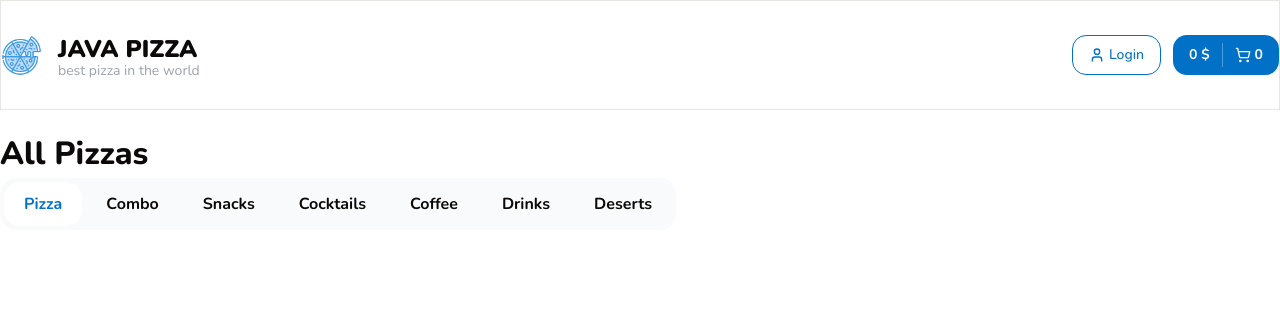
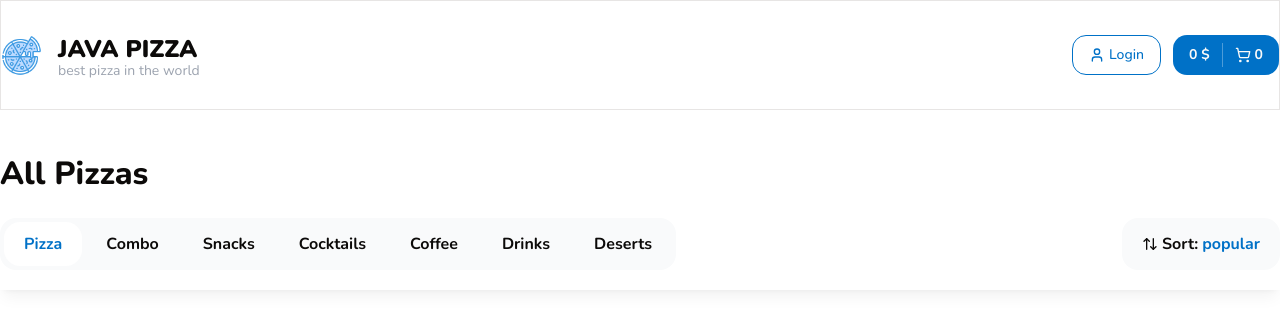
Before and after one commit to Gr1Lzy/online-pizza-web, a Next.js app: page / in a window 1280 px wide. Shown: the top 330 px of the page. Built offline with nearby package versions, Linux system fonts and the light colour scheme.

Commit message:
add top-bar

```diff
--- a/app/page.tsx
+++ b/app/page.tsx
@@ -1,13 +1,12 @@
-import {Categories, Container, Title} from "@/components/shared";
+import {Container, Title, TopBar} from "@/components/shared";
 
 export default function Home() {
   return <>
 
-    <Container className="mt-5">
+    <Container className="mt-10">
       <Title text="All Pizzas" size="lg" className="font-extrabold"/>
-
-      <Categories />
     </Container>
 
+    <TopBar />
   </>;
 }
--- a/components/shared/index.ts
+++ b/components/shared/index.ts
@@ -2,3 +2,5 @@
 export { Header } from './header';
 export { Title } from './title';
 export { Categories } from './categories'
+export { SortPopup } from './sort-popup'
+export { TopBar } from './top-bar'
--- /dev/null
+++ b/components/shared/top-bar.tsx
@@ -0,0 +1,18 @@
+import { cn } from "@/lib/utils";
+import React from 'react';
+import {Categories, SortPopup, Container} from "@/components/shared/";
+
+interface Props {
+    className?: string;
+}
+
+export const TopBar: React.FC<Props> = ({ className}) => {
+    return (
+        <div className={cn('sticky top-0 bg-white py-5 shadow-lg shadow-black/5 z-10', className)}>
+            <Container className="flex items-center justify-between">
+                <Categories />
+                <SortPopup />
+            </Container>
+        </div>
+    )
+};
```
